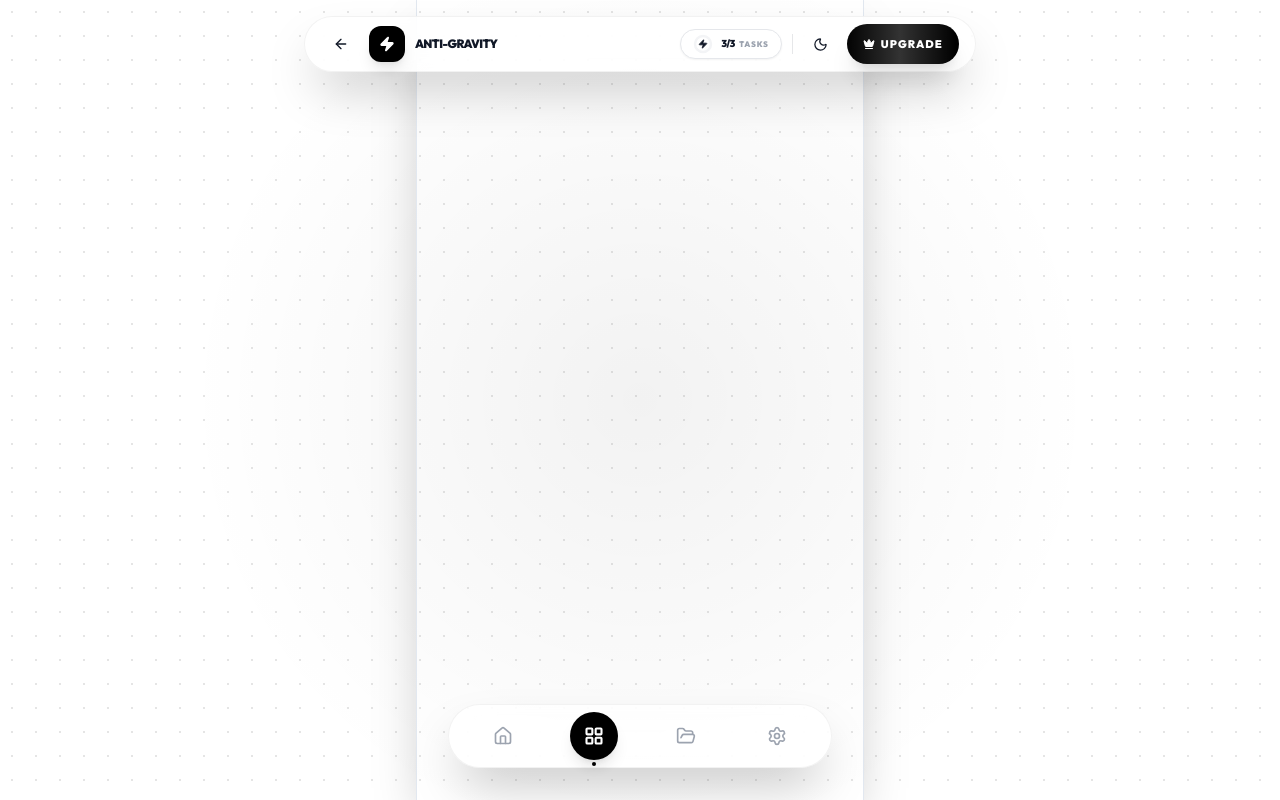
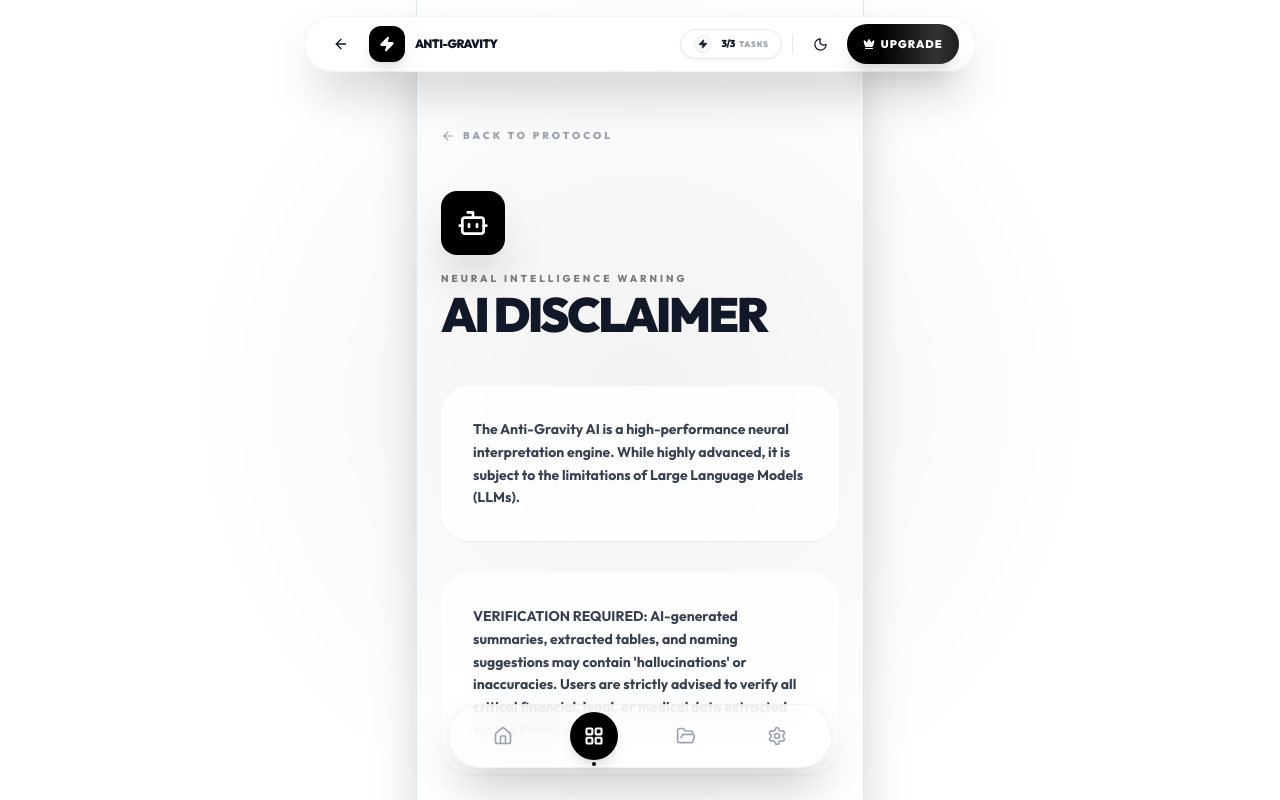
Before and after one commit to SKYDARTIST/pdf-tools-pro, a React (Vite) app: page /#/legal/disclaimer in a window 1280 px wide. Shown: the top 800 px of the page. Built offline with nearby package versions, Linux system fonts and the light colour scheme.

Commit message:
feat(legal): implement functional legal pages for privacy, terms, and AI disclaimer

```diff
--- a/App.tsx
+++ b/App.tsx
@@ -25,6 +25,7 @@ import AntiGravityWorkspace from './screens/AntiGravityWorkspace';
 import TableExtractorScreen from './screens/TableExtractorScreen';
 import MyFilesScreen from './screens/MyFilesScreen';
 import LandingPage from './screens/LandingPage';
+import LegalScreen from './screens/LegalScreen';
 import Header from './components/Header';
 import BottomNav from './components/BottomNav';
 import SystemBoot from './components/SystemBoot';
@@ -90,6 +91,7 @@ const App: React.FC = () => {
               <Route path="/table-extractor" element={<TableExtractorScreen />} />
               <Route path="/my-files" element={<MyFilesScreen />} />
               <Route path="/pricing" element={<PricingScreen />} />
+              <Route path="/legal/:type" element={<LegalScreen />} />
             </Routes>
           </motion.div>
         </AnimatePresence>
--- a/components/LegalFooter.tsx
+++ b/components/LegalFooter.tsx
@@ -1,24 +1,30 @@
-
 import React from 'react';
 import { motion } from 'framer-motion';
+import { Link } from 'react-router-dom';
 
 const LegalFooter: React.FC = () => {
     const currentYear = new Date().getFullYear();
+
+    const links = [
+        { name: 'Privacy Policy', path: '/legal/privacy' },
+        { name: 'Terms of Service', path: '/legal/terms' },
+        { name: 'AI Disclaimer', path: '/legal/disclaimer' }
+    ];
 
     return (
         <footer className="w-full py-12 px-6 border-t border-black/5 dark:border-white/5 bg-transparent">
             <div className="max-w-4xl mx-auto flex flex-col items-center gap-8">
                 {/* Legal Links */}
                 <div className="flex flex-wrap justify-center gap-x-8 gap-y-4">
-                    {['Privacy Policy', 'Terms of Service', 'AI Disclaimer'].map((item) => (
-                        <motion.a
-                            key={item}
-                            href="#"
-                            whileHover={{ opacity: 1, y: -1 }}
-                            className="text-[10px] font-black uppercase tracking-[0.3em] text-gray-400 hover:text-black dark:hover:text-white transition-all opacity-40"
-                        >
-                            {item}
-                        </motion.a>
+                    {links.map((item) => (
+                        <motion.div key={item.name} whileHover={{ y: -1 }}>
+                            <Link
+                                to={item.path}
+                                className="text-[10px] font-black uppercase tracking-[0.3em] text-gray-400 hover:text-black dark:hover:text-white transition-all opacity-40 hover:opacity-100"
+                            >
+                                {item.name}
+                            </Link>
+                        </motion.div>
                     ))}
                 </div>
 
--- /dev/null
+++ b/screens/LegalScreen.tsx
@@ -0,0 +1,103 @@
+
+import React from 'react';
+import { useParams, useNavigate } from 'react-router-dom';
+import { motion } from 'framer-motion';
+import { Shield, FileText, Bot, ArrowLeft } from 'lucide-react';
+
+const LEGAL_CONTENT = {
+    privacy: {
+        title: 'Privacy Policy',
+        icon: Shield,
+        subtitle: 'Zero-Persistence Mandate',
+        content: [
+            "Anti-Gravity operates on a strict Zero-Data mandate. We do not maintain any database of your uploaded documents or PDF content.",
+            "NEURAL PROCESSING: When you utilize the Workspace or AI tools, your document data is transmitted via secure HTTPS to the Gemini Neural Engine for real-time interpretation. This data is processed ephemerally and is not used for model training by Cryptobulla.",
+            "LOCAL CACHING: Page history and usage stats are stored exclusively on your local device (browser storage). No document-level data ever leaves your hardware except for active AI processing.",
+            "ENCRYPTION: All state transitions and data flows are protected by industry-standard SSL/TLS encryption protocols."
+        ]
+    },
+    terms: {
+        title: 'Terms of Service',
+        icon: FileText,
+        subtitle: 'Protocol Usage Agreement',
+        content: [
+            "By accessing the Anti-Gravity Protocol, you agree to utilize its neural assets for lawful document manipulation and personal productivity.",
+            "PROTOTYPE STATUS: Anti-Gravity is provided 'as-is' under the Cryptobulla Experimental Lab architecture. We do not guarantee 100% uptime or error-free processing.",
+            "ABUSE PREVENTION: We reserve the right to throttle or terminate access for users who attempt to bypass security layers, flood the API, or utilize the engine for malicious purposes.",
+            "OWNERSHIP: You maintain 100% ownership of any data processed through our tools. Cryptobulla maintains ownership of the UI, design, and proprietary logic."
+        ]
+    },
+    disclaimer: {
+        title: 'AI Disclaimer',
+        icon: Bot,
+        subtitle: 'Neural Intelligence Warning',
+        content: [
+            "The Anti-Gravity AI is a high-performance neural interpretation engine. While highly advanced, it is subject to the limitations of Large Language Models (LLMs).",
+            "VERIFICATION REQUIRED: AI-generated summaries, extracted tables, and naming suggestions may contain 'hallucinations' or inaccuracies. Users are strictly advised to verify all critical financial, legal, or medical data extracted via the Protocol.",
+            "LIABILITY: Cryptobulla and the Anti-Gravity team are not responsible for decisions made based on AI output. The Protocol is a tool for augmentation, not a replacement for human oversight.",
+            "FORMATTING SENSITIVITY: Complex PDF structures (layers, embedded fonts, or low-quality scans) may degrade AI accuracy."
+        ]
+    }
+};
+
+const LegalScreen: React.FC = () => {
+    const { type } = useParams<{ type: string }>();
+    const navigate = useNavigate();
+    const doc = LEGAL_CONTENT[type as keyof typeof LEGAL_CONTENT] || LEGAL_CONTENT.privacy;
+
+    return (
+        <div className="min-h-screen bg-transparent pb-32 pt-32 max-w-2xl mx-auto px-6">
+            <motion.div
+                initial={{ opacity: 0, y: 20 }}
+                animate={{ opacity: 1, y: 0 }}
+                className="space-y-12"
+            >
+                {/* Back Link */}
+                <button
+                    onClick={() => navigate(-1)}
+                    className="flex items-center gap-2 text-[10px] font-black uppercase tracking-[0.3em] text-gray-400 hover:text-black dark:hover:text-white transition-all"
+                >
+                    <ArrowLeft size={14} />
+                    Back to Protocol
+                </button>
+
+                {/* Header */}
+                <div className="space-y-4">
+                    <div className="w-16 h-16 bg-black dark:bg-white rounded-2xl flex items-center justify-center shadow-2xl">
+                        <doc.icon size={32} className="text-white dark:text-black" />
+                    </div>
+                    <div className="space-y-1">
+                        <div className="text-technical tracking-[0.3em]">{doc.subtitle}</div>
+                        <h1 className="text-5xl font-black tracking-tighter text-gray-900 dark:text-white uppercase leading-none">
+                            {doc.title}
+                        </h1>
+                    </div>
+                </div>
+
+                {/* Content */}
+                <div className="space-y-8">
+                    {doc.content.map((paragraph, i) => (
+                        <motion.div
+                            key={i}
+                            initial={{ opacity: 0, x: -10 }}
+                            animate={{ opacity: 1, x: 0 }}
+                            transition={{ delay: i * 0.1 }}
+                            className="monolith-card p-8 border-none shadow-sm leading-relaxed text-sm font-bold text-gray-700 dark:text-gray-300"
+                        >
+                            {paragraph}
+                        </motion.div>
+                    ))}
+                </div>
+
+                {/* Footer Note */}
+                <div className="pt-12 border-t border-black/5 dark:border-white/5 text-center">
+                    <p className="text-[10px] font-black uppercase tracking-[0.4em] text-gray-400">
+                        ANTI-GRAVITY // LEGAL PROTOCOL SECURED
+                    </p>
+                </div>
+            </motion.div>
+        </div>
+    );
+};
+
+export default LegalScreen;
```
